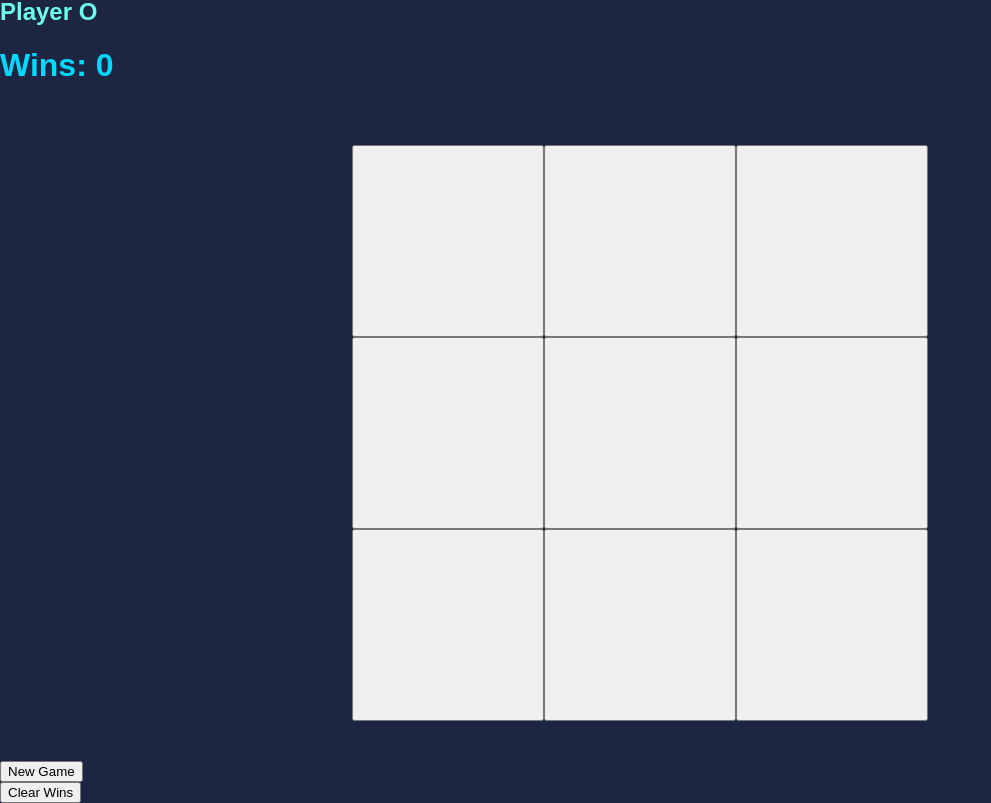
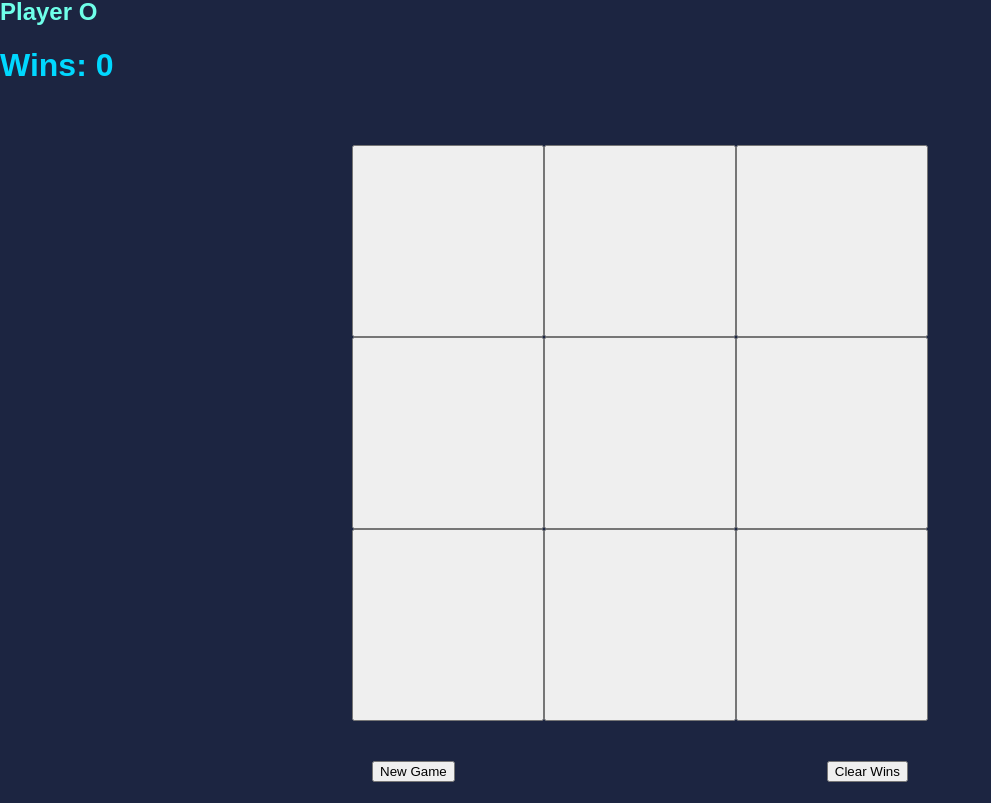
Before and after one commit to raymondborel/ReactTacToe, a React (Create React App) app: page / in a window 1280 px wide. Shown: the part 230-1033 px from the top of the page, without its empty margins (0-991 px from the left). After the commit the page ends 1012 px from the top, so only its background shows below. Built offline with nearby package versions, Linux system fonts and the light colour scheme.

Commit message:
Added styling to buttons

```diff
--- a/src/components/Board.js
+++ b/src/components/Board.js
@@ -71,11 +71,12 @@ function Board({ playerXWins, playerOWins, setPlayerXWins, setPlayerOWins }) {
             ))}
         </div>
         <div className="button">
-            <button onClick={newGame}>New Game</button>
-        </div>
-
-        <div className="button">
-            <button onClick={clearWins}>Clear Wins</button>
+            <div>
+                <button onClick={newGame}>New Game</button>
+            </div>
+            <div>
+                <button onClick={clearWins}>Clear Wins</button>
+            </div>
         </div>
     </div>
   );
--- a/src/styles.css
+++ b/src/styles.css
@@ -69,3 +69,8 @@ h1 {
   color: var(--react);
   text-align: center;
 }
+
+.button {
+  display: flex;
+  justify-content: space-evenly;
+}
```
